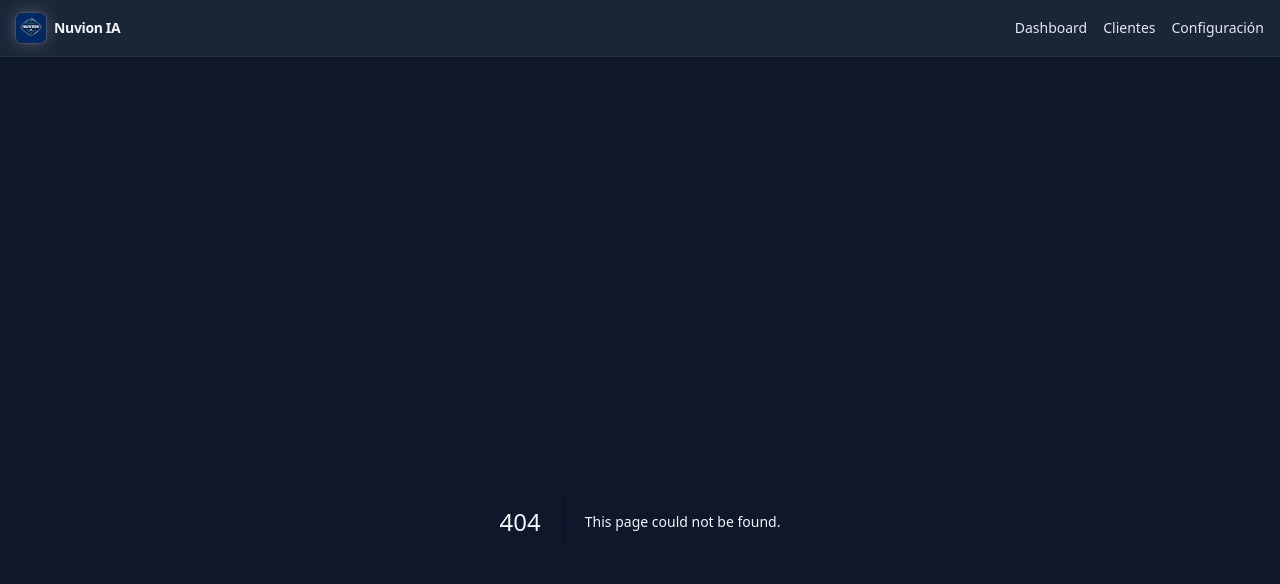
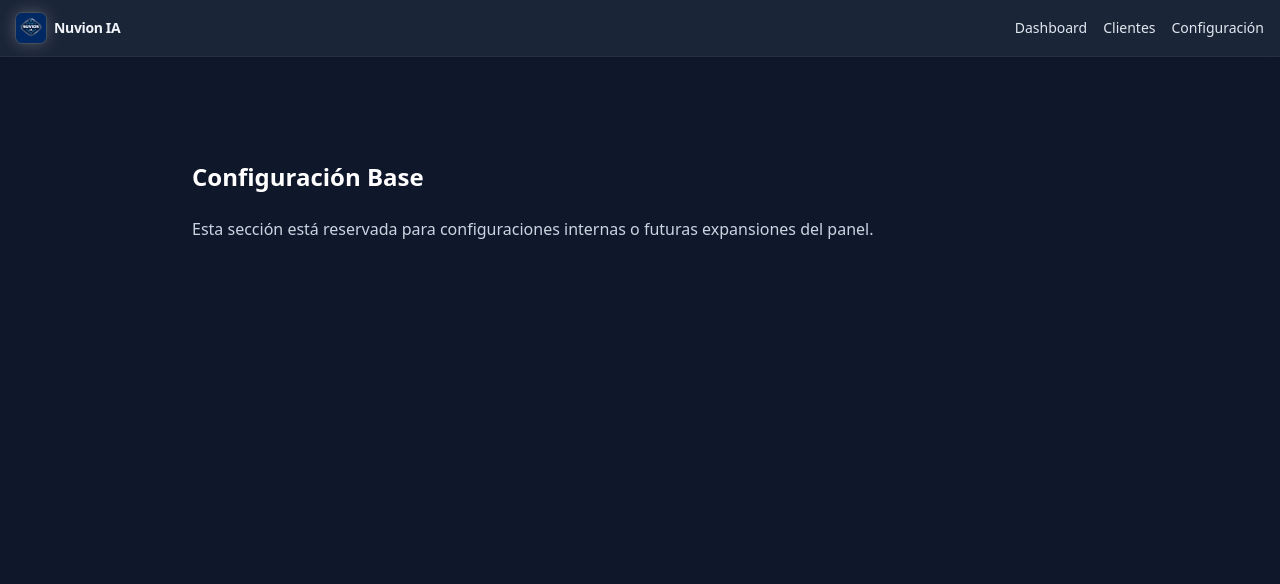
Before and after one commit to ianuvion/nuvion-ia, a Next.js app: page /configuracion/base in a window 1280 px wide. Before the commit this address had no page. Shown: the top 584 px of the page. Built offline with nearby package versions, Linux system fonts and the light colour scheme.

Commit message:
Create page.tsx

```diff
--- /dev/null
+++ b/app/configuracion/base/page.tsx
@@ -0,0 +1,18 @@
+'use client';
+
+import React from 'react';
+
+export default function BaseConfiguracion() {
+  return (
+    <main className="max-w-4xl mx-auto py-10">
+      <h1 className="text-2xl font-semibold text-white mb-6">
+        Configuración Base
+      </h1>
+
+      <p className="text-slate-300">
+        Esta sección está reservada para configuraciones internas o futuras
+        expansiones del panel.
+      </p>
+    </main>
+  );
+}
```
